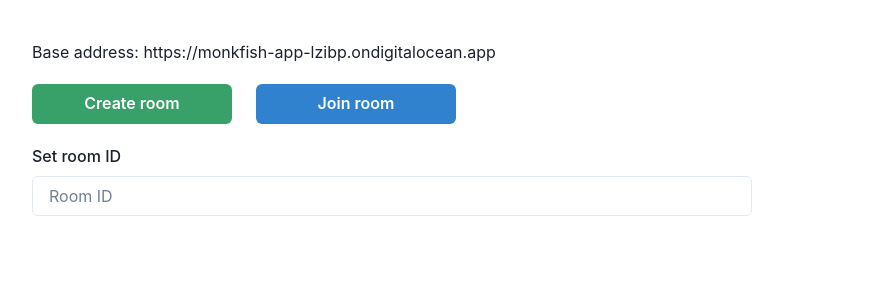
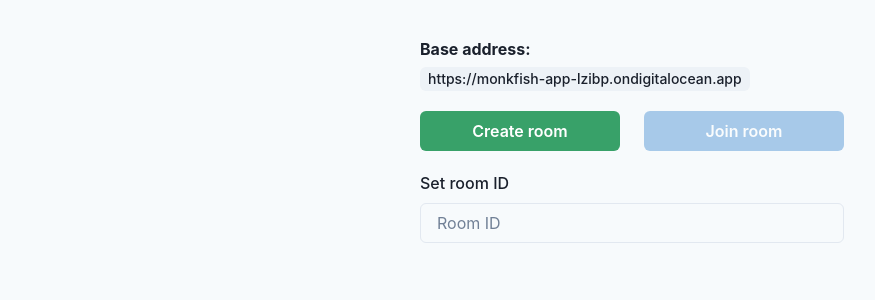
Before and after one commit to Marcin99b/ChatClient, a React (Create React App) app: page / in a window 1280 px wide. Shown: the top 300 px of the page, without its empty margins (8-883 px from the left). Built offline with nearby package versions, Linux system fonts and the light colour scheme.

Commit message:
visual changes

```diff
--- a/src/App.tsx
+++ b/src/App.tsx
@@ -16,9 +16,20 @@ import {
   FormLabel,
   ButtonGroup,
   Highlight,
+  extendTheme,
 } from "@chakra-ui/react";
 
 const baseAddress = "https://monkfish-app-lzibp.ondigitalocean.app";
+
+const theme = extendTheme({
+  styles: {
+    global: {
+      "html, body": {
+        bg: "gray.50",
+      },
+    },
+  },
+});
 
 export const App = () => {
   const signalrConnectionRef = useRef<HubConnection>();
@@ -81,7 +92,7 @@ export const App = () => {
   };
 
   const handleJoinRoom = async () => {
-    if (baseAddress === undefined || roomId === undefined || roomId.length < 5) {
+    if (baseAddress === undefined || roomId === undefined || roomId.length !== 36) {
       return;
     }
     if (!isMediaOpenRef.current) {
@@ -110,23 +121,37 @@ export const App = () => {
   const [joined, setJoined] = useState(false);
 
   return (
-    <ChakraProvider>
+    <ChakraProvider theme={theme}>
       <audio ref={localAudioRef} muted></audio>
       <audio ref={remoteAudioRef}></audio>
-      <Box width="800px" p={10}>
-        <Text>Base address: {baseAddress}</Text>
-        {!joined && (
+      <Box display="flex" justifyContent="center">
+        <Box display="inline-block" p={10}>
+          <Heading marginBottom={2} as="h5" size="sm">
+            Base address:
+          </Heading>
+          <Tag>{baseAddress}</Tag>
+
           <Box marginTop={5}>
+            {!joined ? (
               <ButtonGroup variant="solid" spacing="6">
                 <Button width="200px" onClick={handleCreateRoom} colorScheme="green">
                   Create room
                 </Button>
-              <Button width="200px" onClick={handleJoinRoom} colorScheme="blue">
+                <Button
+                  width="200px"
+                  onClick={handleJoinRoom}
+                  colorScheme="blue"
+                  isDisabled={roomId === undefined || roomId.length !== 36}
+                >
                   Join room
                 </Button>
               </ButtonGroup>
+            ) : (
+              <Button colorScheme="red" onClick={() => window.location.reload()}>
+                Leave
+              </Button>
+            )}
           </Box>
-        )}
 
           <Box marginTop={5}>
             {!joined && (
@@ -140,15 +165,17 @@ export const App = () => {
                 <Heading as="h4" size="md">
                   Room id
                 </Heading>
+                <Box>
                   <Highlight query={roomId ?? ""} styles={{ px: "2", py: "1", rounded: "full", bg: "red.100" }}>
                     {roomId ?? ""}
                   </Highlight>
+                </Box>
               </Stack>
             )}
           </Box>
           {joined && (
             <Box marginTop={5}>
-            <Heading marginTop={2} marginBottom={2}>
+              <Heading as="h4" size="md" marginTop={2} marginBottom={2}>
                 States
               </Heading>
               <List spacing={3}>
@@ -176,6 +203,7 @@ export const App = () => {
             </Box>
           )}
         </Box>
+      </Box>
     </ChakraProvider>
   );
 };
--- a/src/WebRtc/RtcActions.tsx
+++ b/src/WebRtc/RtcActions.tsx
@@ -7,7 +7,7 @@ import {
   setupCandidateAddedToRoom,
 } from "./RtcSetup";
 
-const configuration = {
+const configuration: RTCConfiguration = {
   iceServers: [
     {
       urls: ["stun:stun1.l.google.com:19302", "stun:stun2.l.google.com:19302"],
```
Lines whose indentation alone changed are shown as unchanged.
